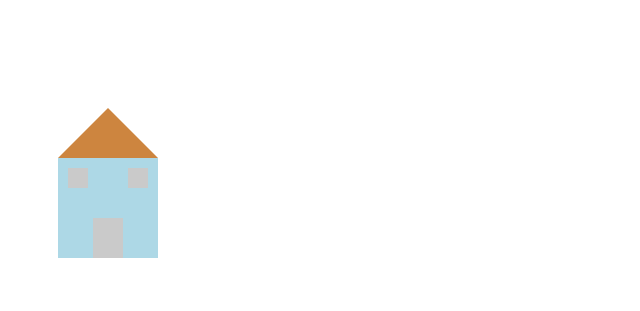
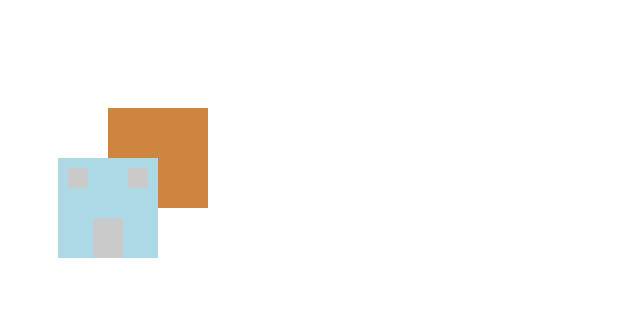
Before and after one commit to ArthurHerchuelz/canvas, a plain HTML site: page exercice 1/index.html in a window 1280 px wide. Shown: the whole page, without its empty margins (0-640 px from the left). Drawn offline with Linux system fonts and the light colour scheme.

Commit message:
exercice 2

```diff
--- a/exercice 1/assets/js/script.js
+++ b/exercice 1/assets/js/script.js
@@ -1,47 +1,21 @@
 var canvas = document.getElementById('canvas');
 var context = canvas.getContext('2d');
-
+var toRadians = Math.PI / 180;
+// toit maison
+context.fillStyle = 'peru';
+context.fillRect(100,100,100,100);
+context.save();
+  context.rotate(45 * Math.PI / 180);
+  context.restore();
 // Murs maison
-context.beginPath();
-context.moveTo(50,250);
-context.lineTo(150,250);
-context.lineTo(150,150);
-context.lineTo(50,150);
-context.closePath();
 context.fillStyle = 'lightblue';
-context.fill();
-// toit maison
-context.beginPath();
-context.moveTo(50,150);
-context.lineTo(150,150);
-context.lineTo(100,100);
-context.closePath();
-context.fillStyle = 'peru';
-context.fill();
+context.fillRect(50,150,100,100);
 // Porte
-context.beginPath();
-context.lineTo(85,250);
-context.lineTo(115,250);
-context.lineTo(115,210);
-context.lineTo(85,210);
-context.closePath();
 context.fillStyle = '#CACACA';
-context.fill();
+context.fillRect(85,210,30,40);
 // fenetre gauche
-context.beginPath();
-context.lineTo(60,160);
-context.lineTo(80,160);
-context.lineTo(80,180);
-context.lineTo(60,180);
-context.closePath();
 context.fillStyle = '#CACACA';
-context.fill();
+context.fillRect(60,160,20,20);
 // fenetre droite
-context.beginPath();
-context.lineTo(140,160);
-context.lineTo(140,180);
-context.lineTo(120,180);
-context.lineTo(120,160);
-context.closePath();
 context.fillStyle = '#CACACA';
-context.fill();
+context.fillRect(120,160,20,20);
--- a/exercice 1/index.html
+++ b/exercice 1/index.html
@@ -2,7 +2,7 @@
 <html lang="fr" dir="ltr">
   <head>
     <meta charset="utf-8"/>
-    <title>exercice 1</title>
+    <title>exercice 2</title>
   </head>
   <body>
     <canvas id="canvas" width="300" height="300"></canvas>
```
